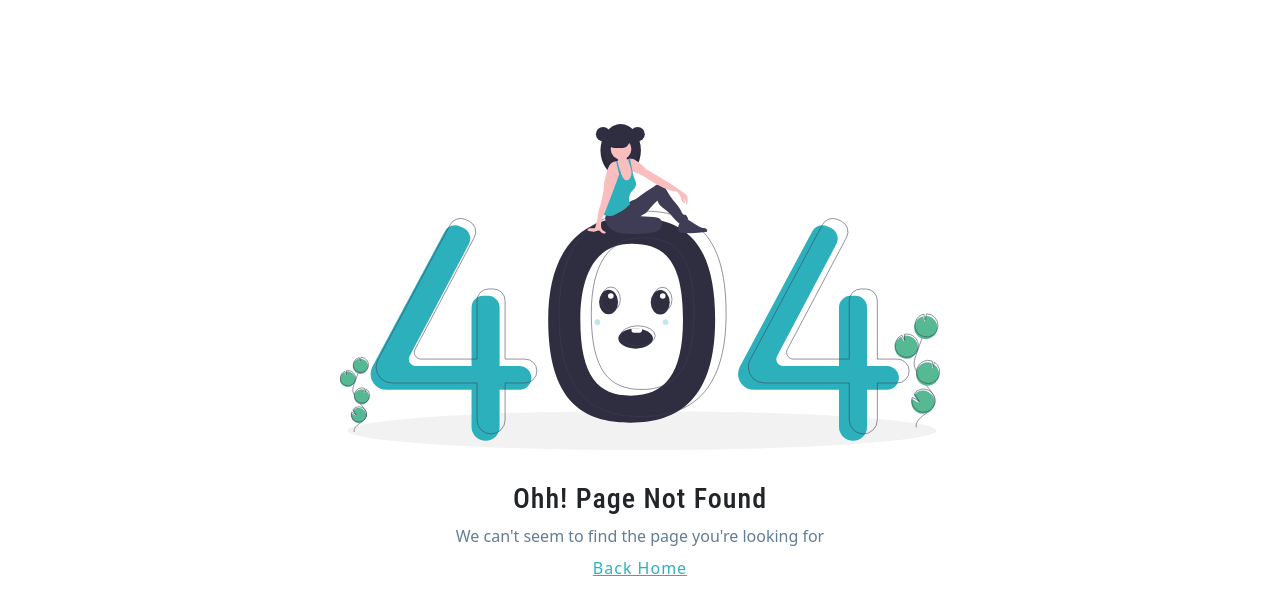
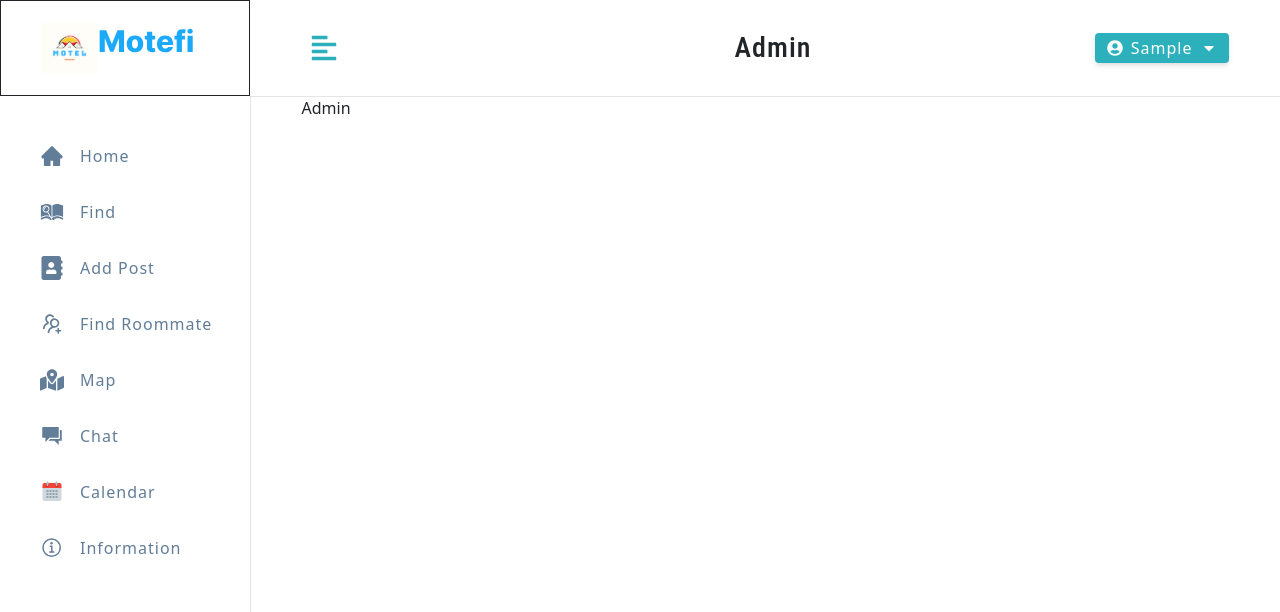
Before and after one commit to duong1906ltv/PBL5, a React (Create React App) app in the folder client/: page /admin in a window 1280 px wide. Before the commit this address had no page. Shown: the top 612 px of the page. Built offline with nearby package versions, Linux system fonts and the light colour scheme; sample sign-in values are in the browser's storage.

Commit message:
add admin page

```diff
--- a/client/src/App.js
+++ b/client/src/App.js
@@ -21,6 +21,7 @@ import {
   HomePage,
   DetailPost,
 } from "./pages/Dashboard";
+import { Admin, SharedLayoutAdmin } from "./pages/Admin";
 import ProtectedRoute from "./pages/ProtectedRoute";
 
 function App() {
@@ -55,6 +56,9 @@ function App() {
         <Route path="/resending" element={<Resending />} />
         <Route path="/welcome" element={<Welcome />} />
         <Route path="/test" element={<Test />} />
+        <Route path="/admin" element={<SharedLayoutAdmin />}>
+          <Route index element={<Admin />} />
+        </Route>
         <Route path="*" element={<Error />} />
       </Routes>
     </BrowserRouter>
--- /dev/null
+++ b/client/src/components/Admin/NavbarAdmin.jsx
@@ -0,0 +1,55 @@
+import React, { useState } from "react";
+import Wrapper from "../../assets/wrappers/Navbar";
+import { FaAlignLeft, FaUserCircle, FaCaretDown } from "react-icons/fa";
+import { useAppContext } from "../../context/appContext";
+import Logo from "../../components/Logo";
+import { Link } from "react-router-dom";
+
+function NavbarAdmin() {
+  const [showLogout, setShowLogout] = useState(false);
+  const { toggleSidebar, logoutUser, user } = useAppContext();
+
+  return (
+    <Wrapper>
+      <div className="nav-center">
+        <button className="toggle-button" onClick={toggleSidebar}>
+          <FaAlignLeft />
+        </button>
+        <div className="logo-text-container">
+          <Logo />
+          <h3 className="logo-text">Admin</h3>
+        </div>
+        <div className="button-container">
+          <button className="button" onClick={() => setShowLogout(!showLogout)}>
+            <FaUserCircle />
+            {user.username}
+            <FaCaretDown />
+          </button>
+          <div className={showLogout ? "dropdown show-dropdown" : "dropdown"}>
+            <Link to="/ChangePassword">
+              <button
+                className="dropdown-button"
+                onClick={() => setShowLogout(!showLogout)}
+              >
+                Change password
+              </button>
+            </Link>
+            <Link to={`/profile/${user._id}`}>
+              <button
+                className="dropdown-button"
+                onClick={() => setShowLogout(!showLogout)}
+              >
+                profile
+              </button>
+            </Link>
+            <button className="dropdown-button" onClick={logoutUser}>
+              logout
+            </button>
+          </div>
+        </div>
+      </div>
+    </Wrapper>
+  );
+}
+
+export default NavbarAdmin;
--- /dev/null
+++ b/client/src/components/Admin/index.jsx
@@ -0,0 +1,3 @@
+import NavbarAdmin from "./NavbarAdmin";
+
+export {NavbarAdmin}
--- /dev/null
+++ b/client/src/pages/Admin/Admin.jsx
@@ -0,0 +1,7 @@
+import React from "react";
+
+function Admin() {
+  return <div>Admin</div>;
+}
+
+export default Admin;
--- /dev/null
+++ b/client/src/pages/Admin/SharedLayoutAdmin.jsx
@@ -0,0 +1,24 @@
+import React from "react";
+import { NavbarAdmin } from "../../components/Admin";
+import { BigSidebar, SmallSidebar } from "../../components";
+import { Outlet } from "react-router-dom";
+import Wrapper from "../../assets/wrappers/SharedLayout";
+
+function SharedLayoutAdmin() {
+  return (
+    <Wrapper>
+      <main className="dashboard">
+        <SmallSidebar />
+        <BigSidebar />
+        <div>
+          <NavbarAdmin />
+          <div className="dashboard-page">
+            <Outlet />
+          </div>
+        </div>
+      </main>
+    </Wrapper>
+  );
+}
+
+export default SharedLayoutAdmin;
--- /dev/null
+++ b/client/src/pages/Admin/index.jsx
@@ -0,0 +1,4 @@
+import Admin from "./Admin";
+import SharedLayoutAdmin from "./SharedLayoutAdmin";
+
+export {Admin, SharedLayoutAdmin}
```
